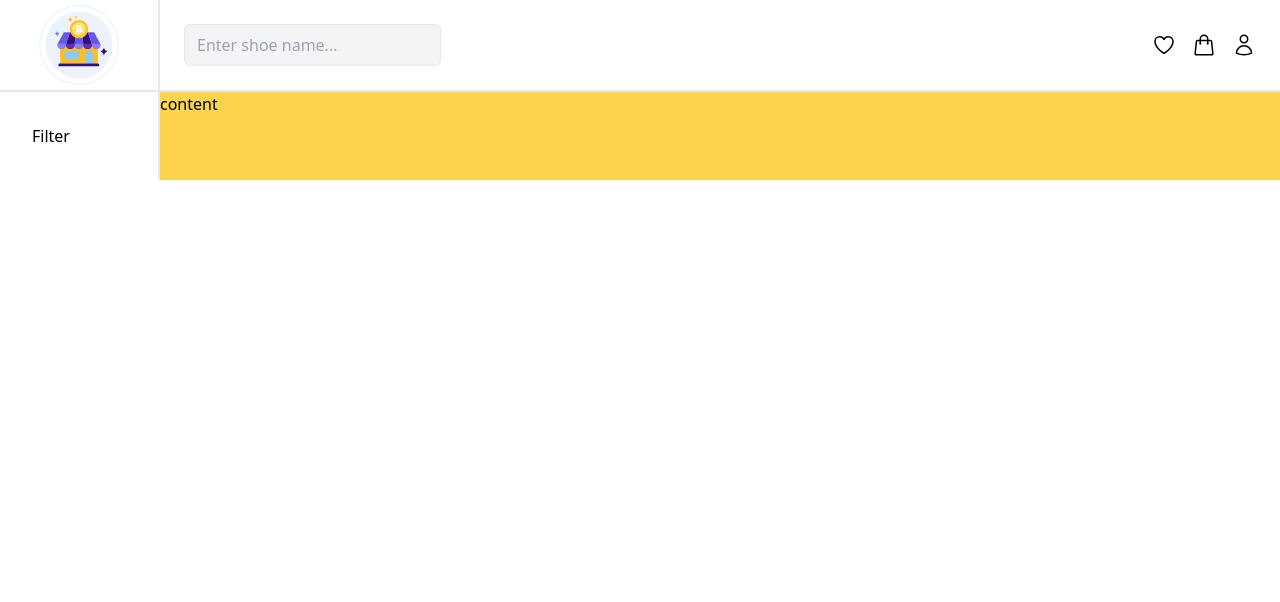
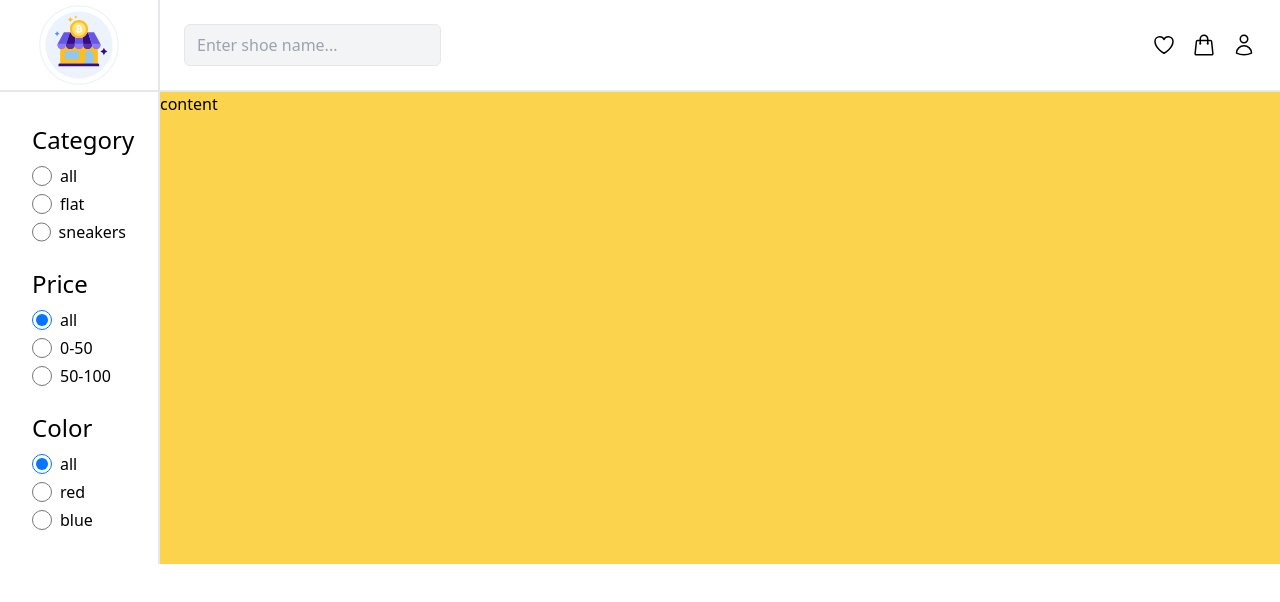
Before and after one commit to arentalb/react-practice-components, a React (Vite) app: page /products in a window 1280 px wide. Shown: the top 602 px of the page. Built offline with nearby package versions, Linux system fonts and the light colour scheme.

Commit message:
Design Filter component

```diff
--- a/src/components/Filter.jsx
+++ b/src/components/Filter.jsx
@@ -1,3 +1,141 @@
+import { useState } from "react";
+
 export function Filter() {
-  return <div className={"flex flex-col p-8 gap-6 "}>Filter</div>;
+  return (
+    <div className={"flex flex-col p-8 gap-6 "}>
+      <CategoriesFilter />
+      <PricesFilter />
+      <ColorsFilter />
+    </div>
+  );
 }
+
+function CategoriesFilter() {
+  const [selectedValue, setSelectedValue] = useState("allCategory");
+
+  function changeHandler(value) {
+    console.log(value);
+    setSelectedValue(value);
+  }
+
+  return (
+    <div>
+      <h1 className={"text-2xl mb-2"}>Category</h1>
+      <div className={"flex flex-col gap-1"}>
+        <LabelRadio
+          text={"all"}
+          valueRadio={"all"}
+          nameRadio={"category"}
+          onChange={changeHandler}
+          selected={selectedValue}
+        />
+        <LabelRadio
+          text={"flat"}
+          valueRadio={"flat"}
+          nameRadio={"category"}
+          onChange={changeHandler}
+          selected={selectedValue}
+        />
+        <LabelRadio
+          text={"sneakers"}
+          valueRadio={"sneakers"}
+          nameRadio={"category"}
+          onChange={changeHandler}
+          selected={selectedValue}
+        />
+      </div>
+    </div>
+  );
+}
+
+function PricesFilter() {
+  const [selectedValue, setSelectedValue] = useState("all");
+
+  function changeHandler(value) {
+    console.log(value);
+    setSelectedValue(value);
+  }
+
+  return (
+    <div>
+      <h1 className={"text-2xl mb-2"}>Price</h1>
+      <div className={"flex flex-col gap-1"}>
+        <LabelRadio
+          text={"all"}
+          valueRadio={"all"}
+          nameRadio={"price"}
+          onChange={changeHandler}
+          selected={selectedValue}
+        />
+        <LabelRadio
+          text={"0-50"}
+          valueRadio={"0-50"}
+          nameRadio={"price"}
+          onChange={changeHandler}
+          selected={selectedValue}
+        />
+        <LabelRadio
+          text={"50-100"}
+          valueRadio={"50-100"}
+          nameRadio={"price"}
+          onChange={changeHandler}
+          selected={selectedValue}
+        />
+      </div>
+    </div>
+  );
+}
+
+function ColorsFilter() {
+  const [selectedValue, setSelectedValue] = useState("all");
+
+  function changeHandler(value) {
+    console.log(value);
+    setSelectedValue(value);
+  }
+
+  return (
+    <div>
+      <h1 className={"text-2xl mb-2"}>Color</h1>
+      <div className={"flex flex-col gap-1"}>
+        <LabelRadio
+          text={"all"}
+          valueRadio={"all"}
+          nameRadio={"color"}
+          onChange={changeHandler}
+          selected={selectedValue}
+        />
+        <LabelRadio
+          text={"red"}
+          valueRadio={"red"}
+          nameRadio={"color"}
+          onChange={changeHandler}
+          selected={selectedValue}
+        />
+        <LabelRadio
+          text={"blue"}
+          valueRadio={"blue"}
+          nameRadio={"color"}
+          onChange={changeHandler}
+          selected={selectedValue}
+        />
+      </div>
+    </div>
+  );
+}
+
+function LabelRadio({ text, valueRadio, nameRadio, onChange, selected }) {
+  return (
+    <label className="flex items-center">
+      <input
+        type="radio"
+        name={nameRadio}
+        value={valueRadio}
+        checked={selected === valueRadio}
+        onChange={() => onChange(valueRadio)}
+        className="mr-2 p-4 h-5 w-5" // Add padding to make the radio button bigger
+      />
+      {text}
+    </label>
+  );
+}
```
